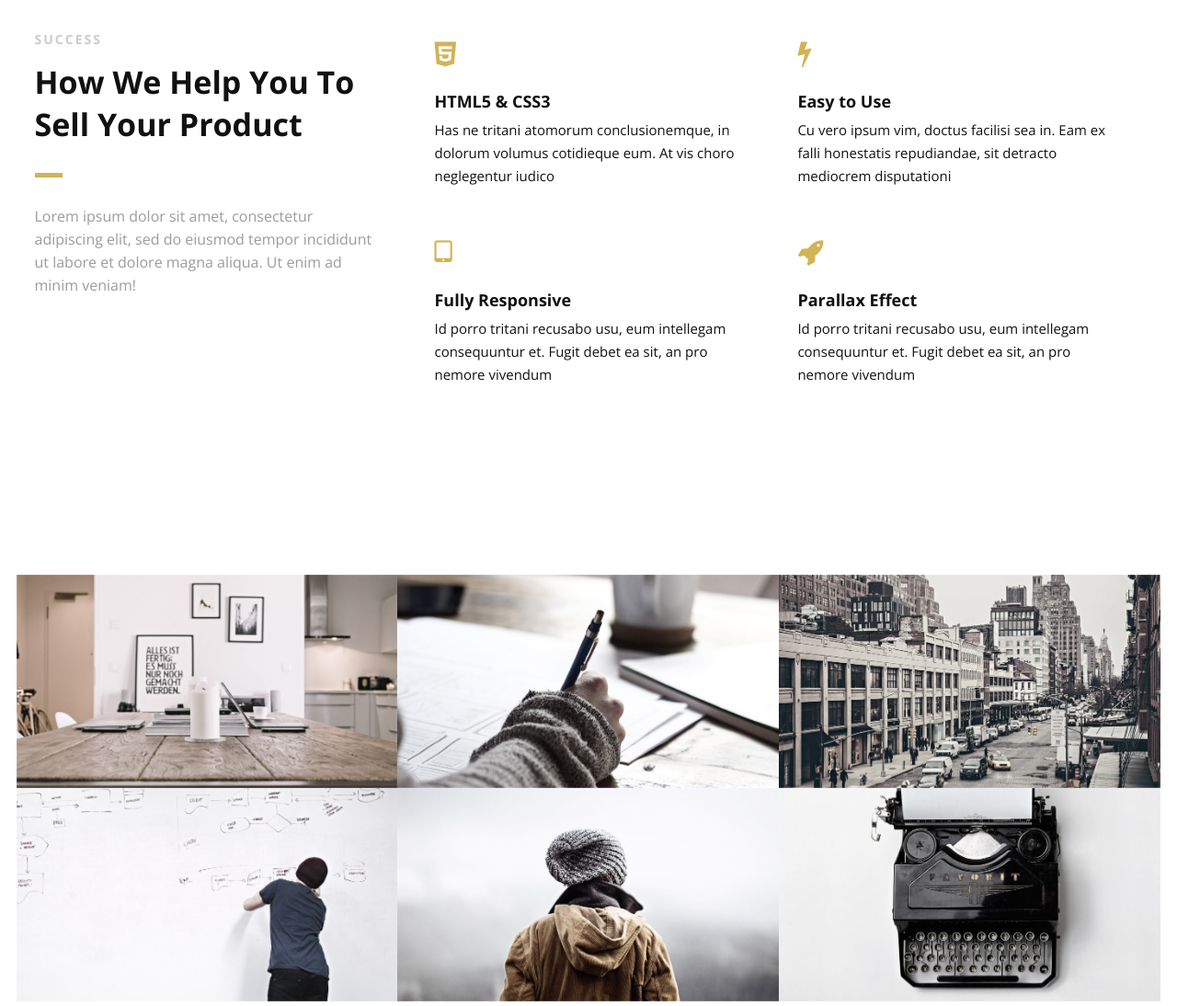
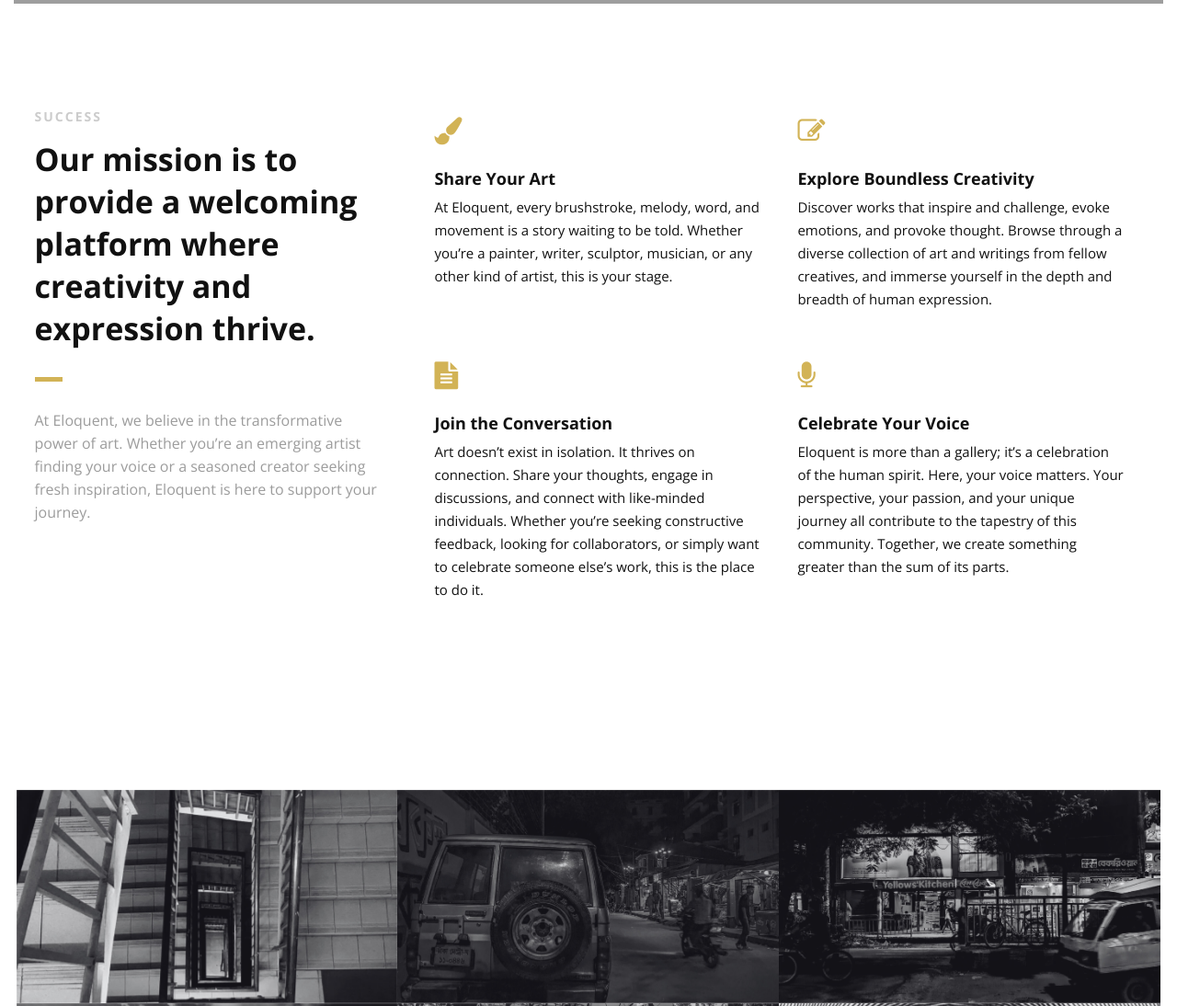
Before and after one commit to jigsaw1270/namari, a plain HTML site: page index.html in a window 1280 px wide. Shown: the part 984-2078 px from the top of the page at 92% size. Drawn offline with nearby package versions, Linux system fonts and the light colour scheme; grey boxes are pictures that could not be loaded.

Commit message:
gallery-done

```diff
--- a/css/style.css
+++ b/css/style.css
@@ -353,7 +353,7 @@ section {
 }
 
 #logo img {
-    max-height: 22px;
+    max-height: 35px;
     vertical-align: middle;
     margin-right: 15px;
 }
--- a/index.html
+++ b/index.html
@@ -63,7 +63,7 @@
                         <!--End of Banner Logo-->
 
                         <!--The Logo that is shown on the sticky Navigation Bar-->
-                        <img src="images/logo-2.png" id="navigation-logo" alt="Landing Page"/>
+                        <img src="images/logo.png" id="navigation-logo" alt="Landing Page"/>
                         <!--End of Navigation Logo-->
 
                     </div>
@@ -91,11 +91,6 @@
                             <li>
                                 <a target="_blank" title="Instagram" href="http://www.instagram.com/username">
                                     <i class="fa fa-instagram fa-1x"></i><span>Instagram</span>
-                                </a>
-                            </li>
-                            <li>
-                                <a target="_blank" title="behance" href="http://www.behance.net">
-                                    <i class="fa fa-behance fa-1x"></i><span>Behance</span>
                                 </a>
                             </li>
                         </ul>
@@ -144,9 +139,8 @@
             <div class="col-38">
 
                 <div class="section-heading">
-                    <h1>A FREE AND SIMPLE LANDING PAGE</h1>
-                    <h2>Namari is a free landing page template you can use for your projects. It is free to use for your
-                        personal and commercial projects, enjoy!</h2>
+                    <h1>A SANCUARY WHERE CREATIVITY FINDS ITS VOICE</h1>
+                    <h2>Eloquent is a space dedicated to the celebration of art in all its forms—a vibrant community of dreamers, thinkers, and makers sharing their unique perspectives and creations.</h2>
                 </div>
 
                 <!--Call to Action-->
@@ -169,9 +163,8 @@
                 <div class="col-3">
                     <div class="section-heading">
                         <h3>SUCCESS</h3>
-                        <h2 class="section-title">How We Help You To Sell Your Product</h2>
-                        <p class="section-subtitle">Lorem ipsum dolor sit amet, consectetur adipiscing elit, sed do
-                            eiusmod tempor incididunt ut labore et dolore magna aliqua. Ut enim ad minim veniam!</p>
+                        <h2 class="section-title">Our mission is to provide a welcoming platform where creativity and expression thrive.</h2>
+                        <p class="section-subtitle">At Eloquent, we believe in the transformative power of art. Whether you’re an emerging artist finding your voice or a seasoned creator seeking fresh inspiration, Eloquent is here to support your journey.</p>
                     </div>
 
                 </div>
@@ -182,13 +175,12 @@
                     <div class="col-2 icon-block icon-top wow fadeInUp" data-wow-delay="0.1s">
                         <!--Icon-->
                         <div class="icon">
-                            <i class="fa fa-html5 fa-2x"></i>
+                            <i class="fa fa-paint-brush fa-2x"></i>
                         </div>
                         <!--Icon Block Description-->
                         <div class="icon-block-description">
-                            <h4>HTML5 &amp; CSS3</h4>
-                            <p>Has ne tritani atomorum conclusionemque, in dolorum volumus cotidieque eum. At vis choro
-                                neglegentur iudico</p>
+                            <h4>Share Your Art</h4>
+                            <p>At Eloquent, every brushstroke, melody, word, and movement is a story waiting to be told. Whether you’re a painter, writer, sculptor, musician, or any other kind of artist, this is your stage.</p>
                         </div>
                     </div>
                     <!--End of Icon Block-->
@@ -197,13 +189,12 @@
                     <div class="col-2 icon-block icon-top wow fadeInUp" data-wow-delay="0.3s">
                         <!--Icon-->
                         <div class="icon">
-                            <i class="fa fa-bolt fa-2x"></i>
+                            <i class="fa fa-pencil-square-o fa-2x"></i>
                         </div>
                         <!--Icon Block Description-->
                         <div class="icon-block-description">
-                            <h4>Easy to Use</h4>
-                            <p>Cu vero ipsum vim, doctus facilisi sea in. Eam ex falli honestatis repudiandae, sit
-                                detracto mediocrem disputationi</p>
+                            <h4>Explore Boundless Creativity</h4>
+                            <p>Discover works that inspire and challenge, evoke emotions, and provoke thought. Browse through a diverse collection of art and writings from fellow creatives, and immerse yourself in the depth and breadth of human expression.</p>
                         </div>
                     </div>
                     <!--End of Icon Block-->
@@ -212,13 +203,12 @@
                     <div class="col-2 icon-block icon-top wow fadeInUp" data-wow-delay="0.5s">
                         <!--Icon-->
                         <div class="icon">
-                            <i class="fa fa-tablet fa-2x"></i>
+                            <i class="fa fa-file-text fa-2x"></i>
                         </div>
                         <!--Icon Block Description-->
                         <div class="icon-block-description">
-                            <h4>Fully Responsive</h4>
-                            <p>Id porro tritani recusabo usu, eum intellegam consequuntur et. Fugit debet ea sit, an pro
-                                nemore vivendum</p>
+                            <h4>Join the Conversation</h4>
+                            <p>Art doesn’t exist in isolation. It thrives on connection. Share your thoughts, engage in discussions, and connect with like-minded individuals. Whether you’re seeking constructive feedback, looking for collaborators, or simply want to celebrate someone else’s work, this is the place to do it.</p>
                         </div>
                     </div>
                     <!--End of Icon Block-->
@@ -227,13 +217,12 @@
                     <div class="col-2 icon-block icon-top wow fadeInUp" data-wow-delay="0.5s">
                         <!--Icon-->
                         <div class="icon">
-                            <i class="fa fa-rocket fa-2x"></i>
+                            <i class="fa fa-microphone fa-2x"></i>
                         </div>
                         <!--Icon Block Description-->
                         <div class="icon-block-description">
-                            <h4>Parallax Effect</h4>
-                            <p>Id porro tritani recusabo usu, eum intellegam consequuntur et. Fugit debet ea sit, an pro
-                                nemore vivendum</p>
+                            <h4>Celebrate Your Voice</h4>
+                            <p>Eloquent is more than a gallery; it’s a celebration of the human spirit. Here, your voice matters. Your perspective, your passion, and your unique journey all contribute to the tapestry of this community. Together, we create something greater than the sum of its parts.</p>
                         </div>
                     </div>
                     <!--End of Icon Block-->
@@ -251,18 +240,24 @@
         <aside id="gallery" class="row text-center scrollto clearfix" data-featherlight-gallery
                  data-featherlight-filter="a">
 
-                <a href="images/gallery-images/gallery-image-1.jpg" data-featherlight="image" class="col-3 wow fadeIn"
-                   data-wow-delay="0.1s"><img src="images/gallery-images/gallery-image-1.jpg" alt="Landing Page"/></a>
-                <a href="images/gallery-images/gallery-image-2.jpg" data-featherlight="image" class="col-3 wow fadeIn"
-                   data-wow-delay="0.3s"><img src="images/gallery-images/gallery-image-2.jpg" alt="Landing Page"/></a>
-                <a href="images/gallery-images/gallery-image-3.jpg" data-featherlight="image" class="col-3 wow fadeIn"
-                   data-wow-delay="0.5s"><img src="images/gallery-images/gallery-image-3.jpg" alt="Landing Page"/></a>
-                <a href="images/gallery-images/gallery-image-4.jpg" data-featherlight="image" class="col-3 wow fadeIn"
-                   data-wow-delay="1.1s"><img src="images/gallery-images/gallery-image-4.jpg" alt="Landing Page"/></a>
-                <a href="images/gallery-images/gallery-image-5.jpg" data-featherlight="image" class="col-3 wow fadeIn"
-                   data-wow-delay="0.9s"><img src="images/gallery-images/gallery-image-5.jpg" alt="Landing Page"/></a>
-                <a href="images/gallery-images/gallery-image-6.jpg" data-featherlight="image" class="col-3 wow fadeIn"
-                   data-wow-delay="0.7s"><img src="images/gallery-images/gallery-image-6.jpg" alt="Landing Page"/></a>
+                <a href="images/gallery-images/1.png" data-featherlight="image" class="col-3 wow fadeIn"
+                   data-wow-delay="0.1s"><img src="images/gallery-images/1.png" alt="Landing Page"/></a>
+                <a href="images/gallery-images/2.png" data-featherlight="image" class="col-3 wow fadeIn"
+                   data-wow-delay="0.3s"><img src="images/gallery-images/2.png" alt="Landing Page"/></a>
+                <a href="images/gallery-images/3.png" data-featherlight="image" class="col-3 wow fadeIn"
+                   data-wow-delay="0.5s"><img src="images/gallery-images/3.png" alt="Landing Page"/></a>
+                <a href="images/gallery-images/4.png" data-featherlight="image" class="col-3 wow fadeIn"
+                   data-wow-delay="1.1s"><img src="images/gallery-images/4.png" alt="Landing Page"/></a>
+                <a href="images/gallery-images/5.png" data-featherlight="image" class="col-3 wow fadeIn"
+                   data-wow-delay="0.9s"><img src="images/gallery-images/5.png" alt="Landing Page"/></a>
+                <a href="images/gallery-images/6.png" data-featherlight="image" class="col-3 wow fadeIn"
+                   data-wow-delay="0.7s"><img src="images/gallery-images/6.png" alt="Landing Page"/></a>
+                <a href="images/gallery-images/7.png" data-featherlight="image" class="col-3 wow fadeIn"
+                   data-wow-delay="0.7s"><img src="images/gallery-images/7.png" alt="Landing Page"/></a>
+                <a href="images/gallery-images/8.png" data-featherlight="image" class="col-3 wow fadeIn"
+                   data-wow-delay="0.7s"><img src="images/gallery-images/8.png" alt="Landing Page"/></a>
+                <a href="images/gallery-images/9.png" data-featherlight="image" class="col-3 wow fadeIn"
+                   data-wow-delay="0.7s"><img src="images/gallery-images/9.png" alt="Landing Page"/></a>
 
         </aside>
         <!--End of Gallery-->
```
Also changed, not shown: images/gallery-images/1.png (added), images/gallery-images/2.png (added), images/gallery-images/3.png (added), images/gallery-images/4.png (added), images/gallery-images/5.png (added), images/gallery-images/6.png (added), images/gallery-images/7.png (added), images/gallery-images/8.png (added), images/gallery-images/9.png (added), images/logo-2.png (deleted), images/logo.png.
